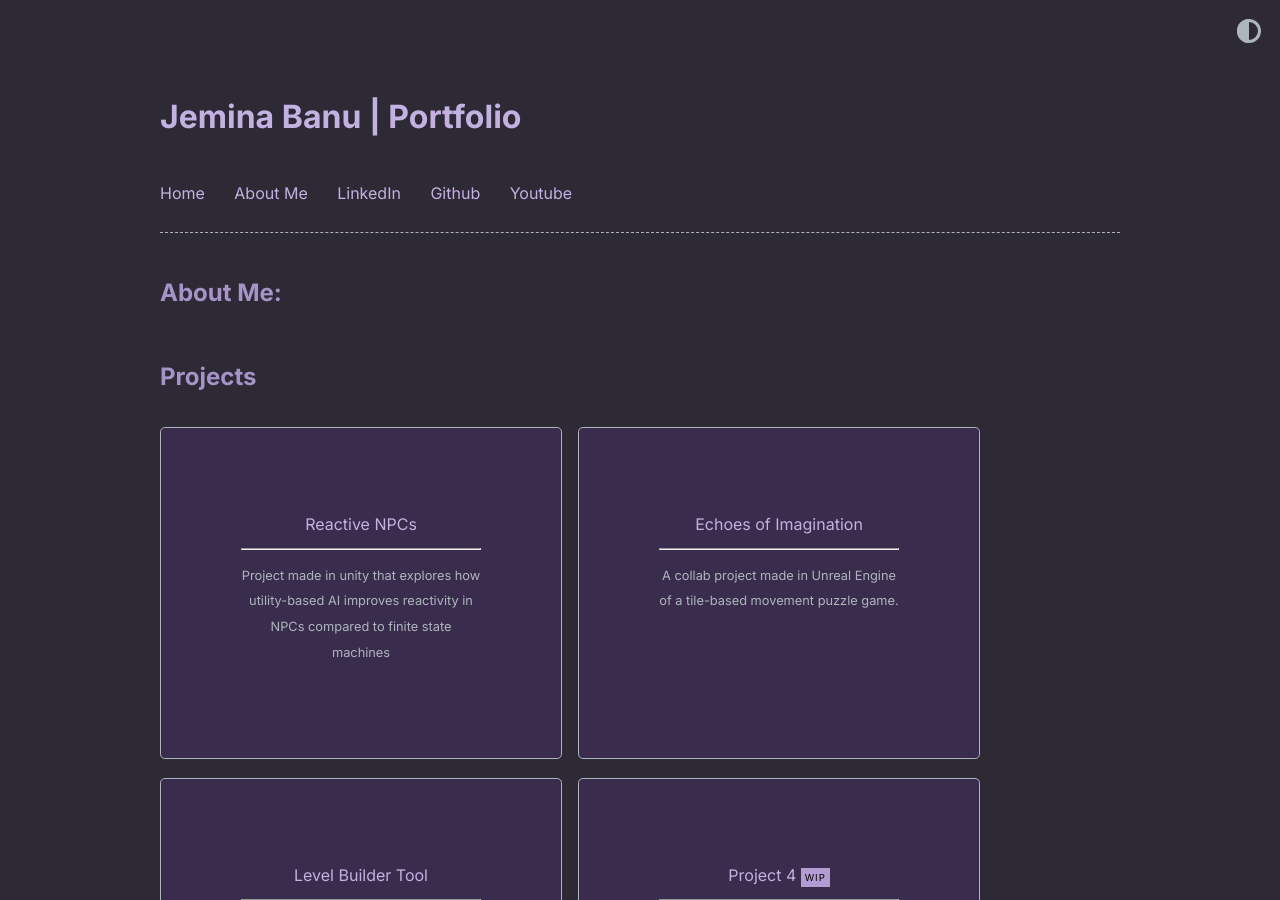
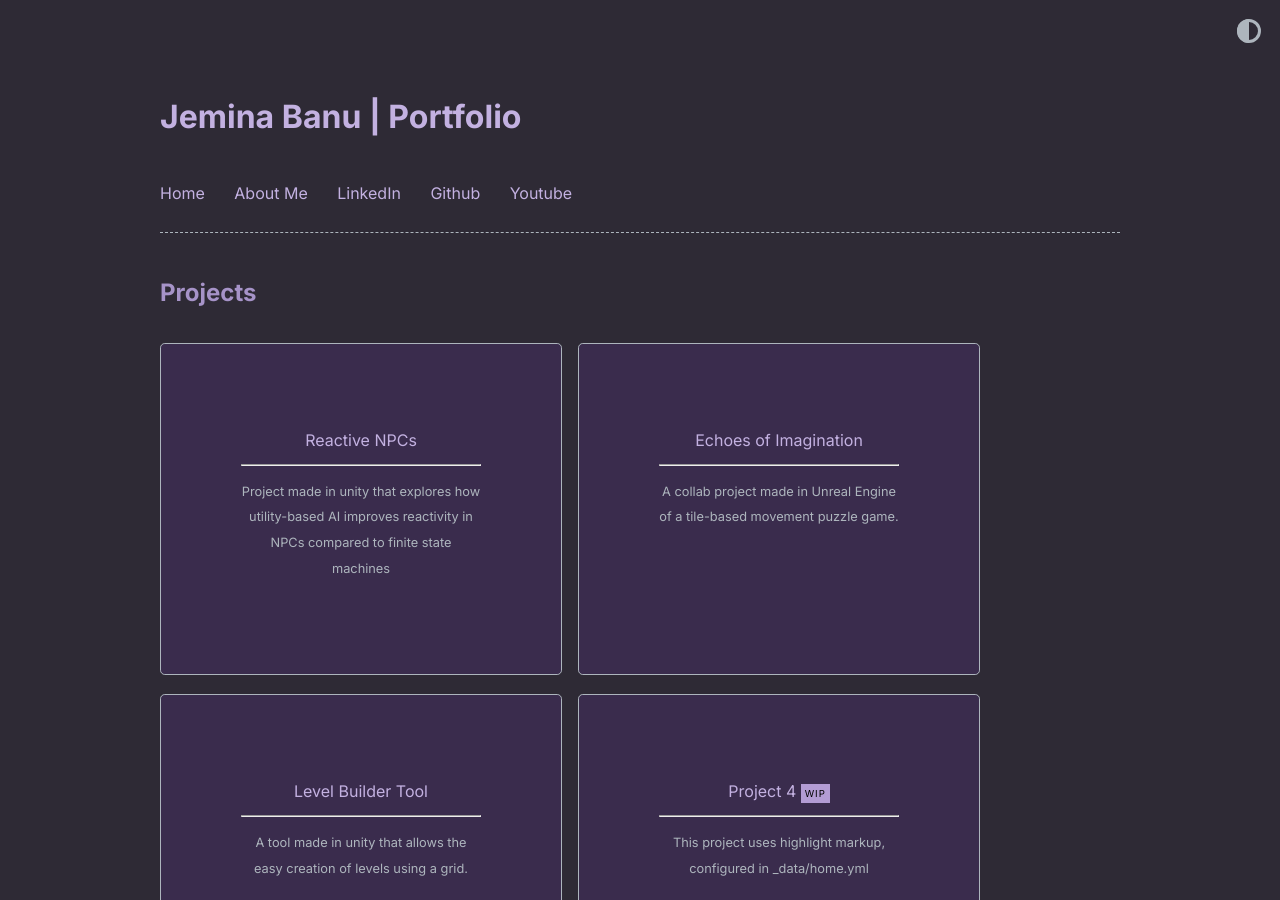
Before and after one commit to Jem-exe/jem-exe.github.io, a Jekyll site: the page built from index.md, in a window 1280 px wide and 900 px high. Built offline with Jekyll 4.4.1, drawn with Linux system fonts in a browser that asks for light colours.

Commit message:
get rid of about me header

```diff
--- a/_layouts/home.html
+++ b/_layouts/home.html
@@ -8,12 +8,6 @@ layout: default
   {% include horizontal_list.html collection=site.data.home.navbar_entries %}
   <div class="dashed"></div>
 {% endif %}
-
-
-  <h2>{{ "About Me: " }}</h2>
-  {% if site.theme_config.show_description == true %}
-    <p>{{ site.description | markdownify }}</p>
-  {% endif %}
 </header>
 
 {{ content }}
```
